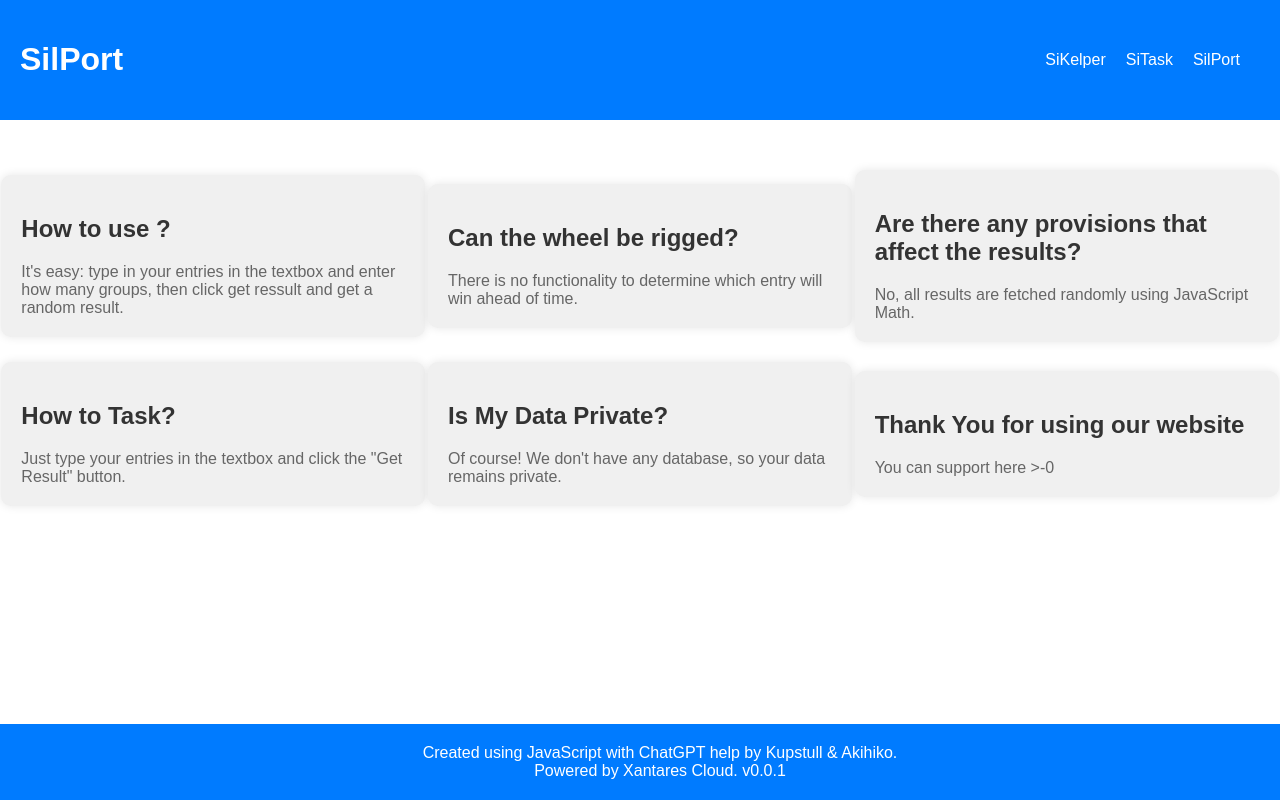
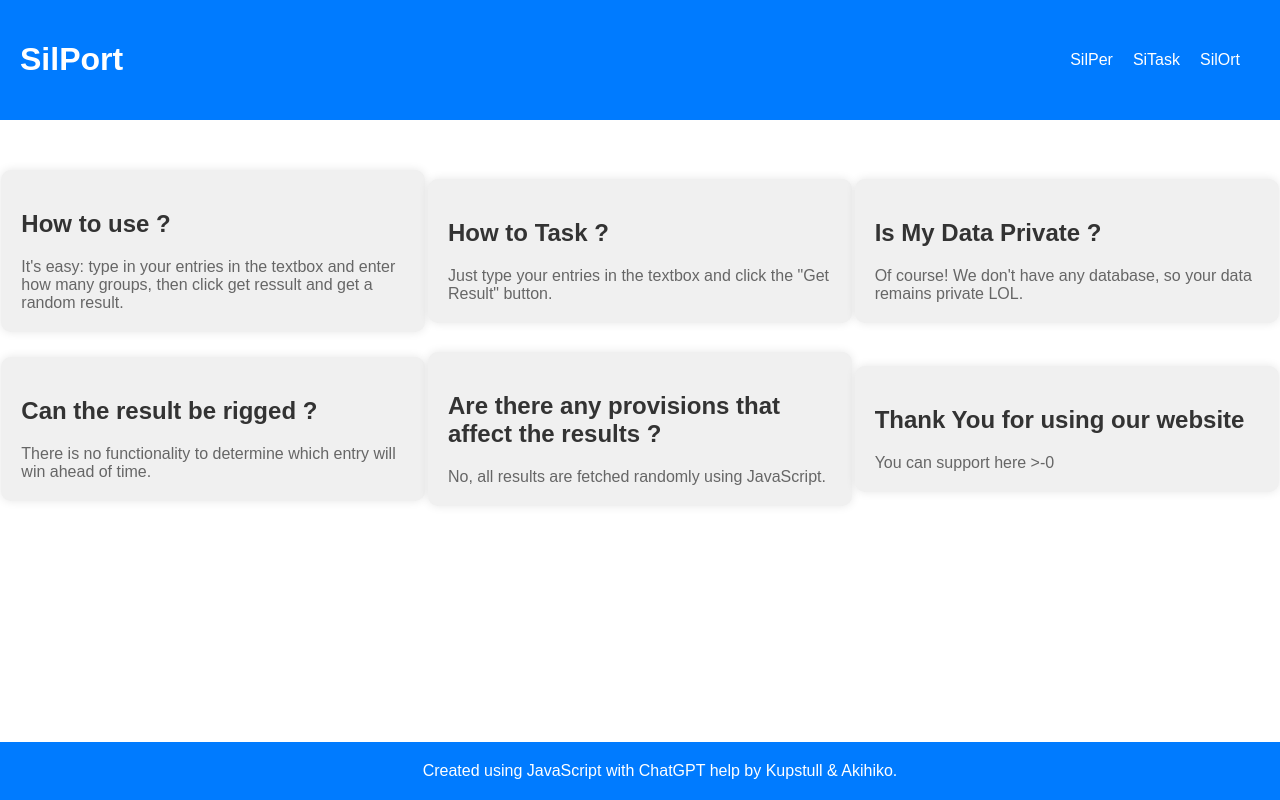
Before and after one commit to Akihiko355/Siperkel, a plain HTML site: page support.html in a window 1280 px wide. Drawn offline with Linux system fonts and the light colour scheme.

Commit message:
Update support.html

```diff
--- a/support.html
+++ b/support.html
@@ -3,16 +3,16 @@
 <head>
     <meta charset="UTF-8">
     <meta name="viewport" content="width=device-width, initial-scale=1.0">
-    <title>Portshill</title>
+    <title>SilPort</title>
     <link rel="stylesheet" href="support.css">
 </head>
 
 <header>
     <h1>SilPort</h1>
     <div class="nav-links">
-        <a href="index.html">SiKelper</a>
+        <a href="index.html">SilPer</a>
         <a href="spintask.html">SiTask</a>
-        <a href="support.html">SilPort</a>
+        <a href="support.html">SilOrt</a>
     </div>
 </header>
 
@@ -23,20 +23,20 @@
             <p>It's easy: type in your entries in the textbox and enter how many groups, then click get ressult and get a random result.</p>
         </div>
         <div class="info-box">
-            <h2>Can the wheel be rigged?</h2>
+            <h2>How to Task ?</h2>
+            <p>Just type your entries in the textbox and click the "Get Result" button.</p>
+        </div>
+        <div class="info-box">
+            <h2>Is My Data Private ?</h2>
+            <p>Of course! We don't have any database, so your data remains private LOL.</p>
+        </div>
+        <div class="info-box">
+            <h2>Can the result be rigged ?</h2>
             <p>There is no functionality to determine which entry will win ahead of time.</p>
         </div>
         <div class="info-box">
-            <h2>Are there any provisions that affect the results?</h2>
-            <p>No, all results are fetched randomly using JavaScript Math.</p>
-        </div>
-        <div class="info-box">
-            <h2>How to Task?</h2>
-            <p>Just type your entries in the textbox and click the "Get Result" button.</p>
-        </div>
-        <div class="info-box">
-            <h2>Is My Data Private?</h2>
-            <p>Of course! We don't have any database, so your data remains private.</p>
+            <h2>Are there any provisions that affect the results ?</h2>
+            <p>No, all results are fetched randomly using JavaScript.</p>
         </div>
         <div class="info-box">
             <h2>Thank You for using our website</h2>
@@ -45,7 +45,6 @@
     </div>
     <footer>
         <p>Created using JavaScript with ChatGPT help by Kupstull & Akihiko.</p>
-        <p> Powered by Xantares Cloud. v0.0.1</p>
     </footer>
 </body>
 </html>
```
